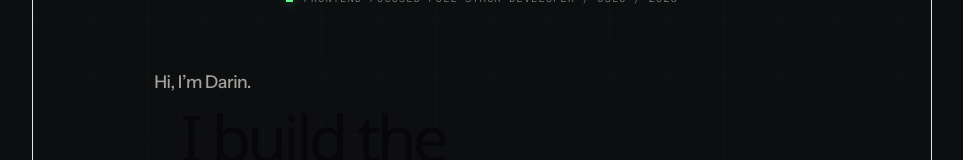
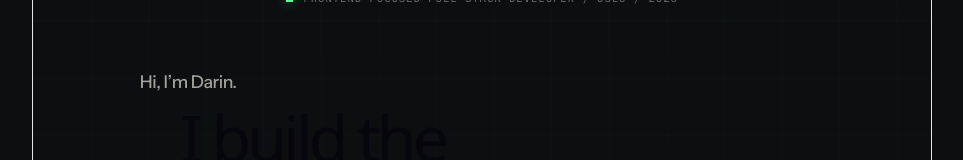
Before and after one commit to DarinHajou/darin-portfolio, a React (Vite) app: page / in a window 1280 px wide. Shown: the part 171-331 px from the top of the page, without its empty margins (158-1121 px from the left). Built offline with nearby package versions, Linux system fonts and the light colour scheme.

Commit message:
Adjust intro line sizing

```diff
--- a/src/sections/Hero/Hero.module.css
+++ b/src/sections/Hero/Hero.module.css
@@ -125,7 +125,7 @@
   line-height: 1.35;
   letter-spacing: -0.025em;
   color: var(--color-text-secondary);
-  left: 5.6rem;
+  left: 4.6rem;
   position: relative;
 }
 
```
